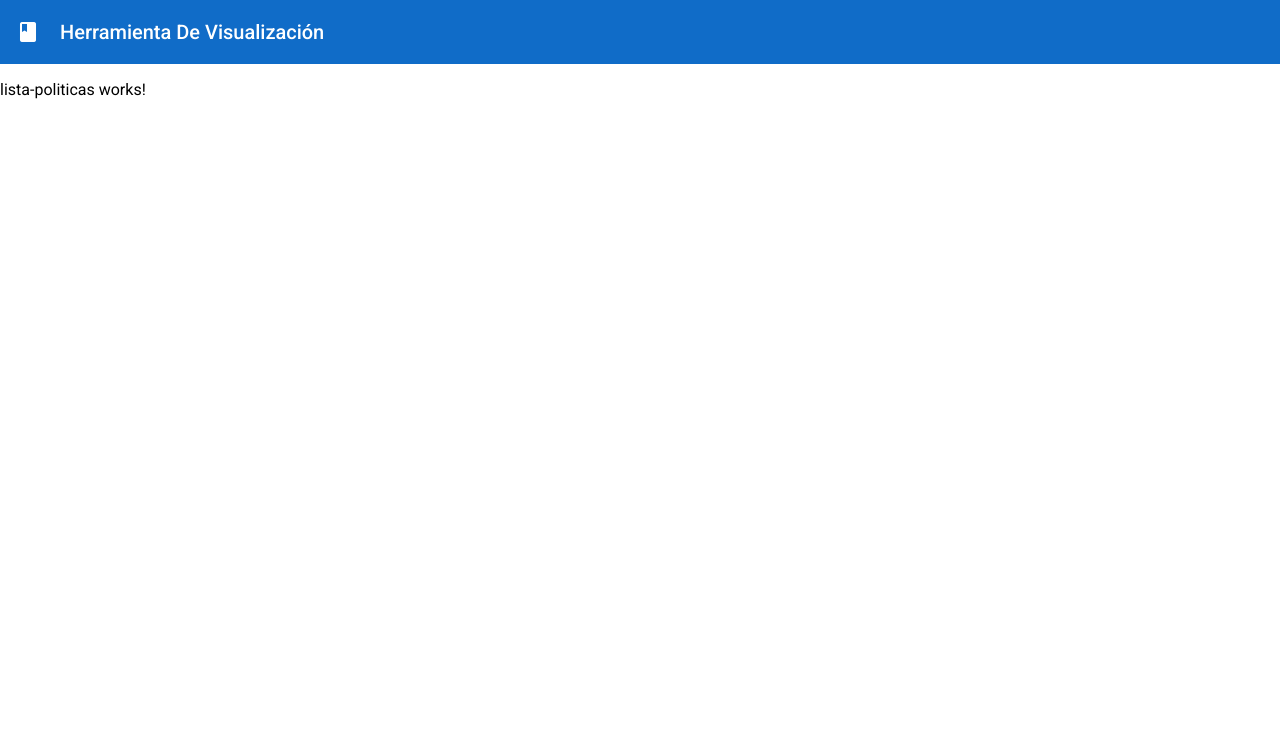
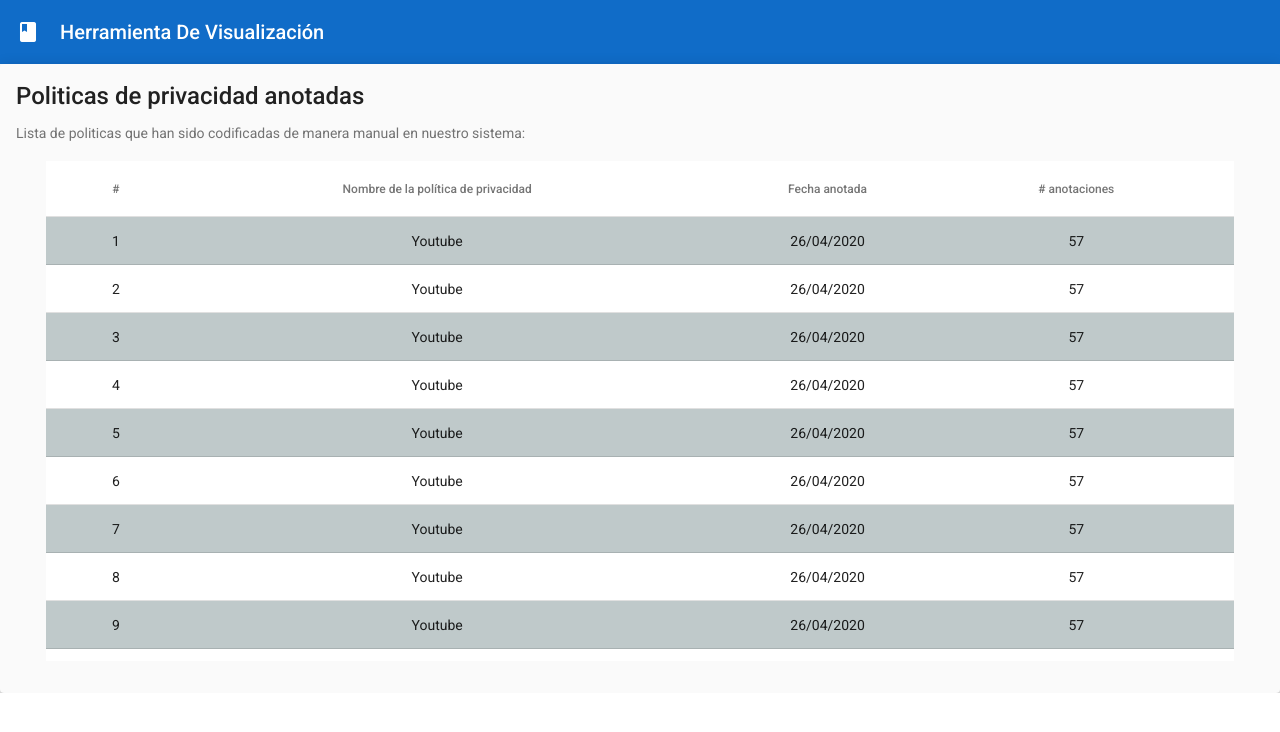
Before and after one commit to felixminom/proyecto_titulacion_frontend_presentacion, an Angular app: page /lista-politicas in a window 1280 px wide. Shown: the top 732 px of the page. Built offline with nearby package versions, Linux system fonts and the light colour scheme.

Commit message:
Lista de politicas vista

```diff
--- a/src/app/lista-politicas/lista-politicas.component.css
+++ b/src/app/lista-politicas/lista-politicas.component.css
@@ -0,0 +1,32 @@
+.mat-row:nth-child(even){
+    background-color:white;
+    text-align: center;
+}
+
+.mat-row:nth-child(odd){
+    background-color:#BFC9CA;
+    text-align: center;
+}
+
+.mat-row:hover {
+    background-color:#106CC8;
+}
+
+.mat-row:hover .mat-cell{
+    color: white
+}
+
+.tabla{
+    height: 500px;
+    overflow-y: auto;
+    overflow-x: hidden;
+    padding-left: 30px;
+    padding-right: 30px;
+}
+
+:host::ng-deep th.mat-header-cell {
+    padding: 0;
+    border-bottom-width: 1px;
+    border-bottom-style: solid;
+    text-align: center;
+}
--- a/src/app/lista-politicas/lista-politicas.component.html
+++ b/src/app/lista-politicas/lista-politicas.component.html
@@ -1 +1,51 @@
-<p>lista-politicas works!</p>
+<mat-card class="mat-elevation-z8 card" style="background-color: #fafafa ;">
+    <mat-grid-list cols="3" rowHeight="40px">
+      <mat-grid-tile [colspan]="3" [rowspan]="1">
+        <mat-card-title style="width: 100%">Politicas de privacidad anotadas</mat-card-title>
+      </mat-grid-tile>
+      <mat-grid-tile [colspan]="3" [rowspan]="1">
+        <mat-card-subtitle style="width: 100%">
+            Lista de politicas que han sido codificadas de manera manual en nuestro sistema:
+         </mat-card-subtitle>
+      </mat-grid-tile>
+    </mat-grid-list>
+
+
+
+    <mat-card-content class="tabla">
+
+      <table mat-table [dataSource]="listaPoliticas" style="width: 100%">
+        <tr mat-header-row *matHeaderRowDef="displayedColumns; sticky: true"></tr>
+        <tr mat-row *matRowDef="let row; columns: displayedColumns;"></tr>
+
+        <ng-container matColumnDef="id">
+          <th mat-header-cell *matHeaderCellDef> # </th>
+          <td mat-cell *matCellDef="let politica; let indice = index"> {{indice +1}} </td>
+        </ng-container>
+
+        <ng-container matColumnDef="nombre" style="text-align: center;">
+          <th mat-header-cell *matHeaderCellDef> Nombre de la política de privacidad</th>
+          <td mat-cell *matCellDef="let politica">
+            <span style="cursor: pointer;" matTooltip="Ir a política"
+              (click)="redirigirPolitica(politica)">{{politica.nombre}}</span>
+
+          </td>
+        </ng-container>
+
+        <ng-container matColumnDef="fecha">
+            <th mat-header-cell *matHeaderCellDef>Fecha anotada</th>
+            <td mat-cell *matCellDef="let politica">{{politica.fecha}}</td>
+          </ng-container>
+
+
+        <ng-container matColumnDef="total_anotaciones">
+          <th mat-header-cell *matHeaderCellDef> # anotaciones </th>
+          <td mat-cell *matCellDef="let politica">{{politica.total_anotaciones}}</td>
+        </ng-container>
+
+
+      </table>
+    </mat-card-content>
+    <mat-card-actions>
+    </mat-card-actions>
+  </mat-card>
--- a/src/app/lista-politicas/lista-politicas.component.ts
+++ b/src/app/lista-politicas/lista-politicas.component.ts
@@ -7,7 +7,38 @@
 })
 export class ListaPoliticasComponent implements OnInit {
 
+  displayedColumns = ['id', 'nombre', 'fecha', 'total_anotaciones'];
+
+  today = new Date();
+
+  dd = String(this.today.getDate()).padStart(2, '0')
+  mm = String(this.today.getMonth() + 1).padStart(2, '0');
+  yyyy = this.today.getFullYear()
+
+  fecha = this.dd +'/' +this.mm +'/' + this.yyyy;
+
+  politica = {
+    id: 1,
+    nombre: "Youtube",
+    fecha: this.fecha,
+    total_anotaciones: 57
+  }
+
+  listaPoliticas = this.fillArray(this.politica, 15)
+
+  fillArray(value, len) {
+    if (len == 0) return [];
+    var a = [value];
+    while (a.length * 2 <= len) a = a.concat(a);
+    if (a.length < len) a = a.concat(a.slice(0, len - a.length));
+    return a;
+  }
+
   constructor() { }
+
+  redirigirPolitica(politica){
+
+  }
 
   ngOnInit() {
   }
--- a/src/styles.css
+++ b/src/styles.css
@@ -2,3 +2,23 @@
 
 html, body { height: 100%; }
 body { margin: 0; font-family: Roboto, "Helvetica Neue", sans-serif; }
+
+
+/*Scroll*/
+
+::-webkit-scrollbar {
+    width: 10px;
+    height: 80%;
+}
+
+::-webkit-scrollbar-track {
+    background: #90C0F1;
+}
+
+::-webkit-scrollbar-thumb {
+    background: #106CC8;
+}
+
+::-webkit-scrollbar-thumb:hover {
+    background: #0E3C6B;
+}
```
